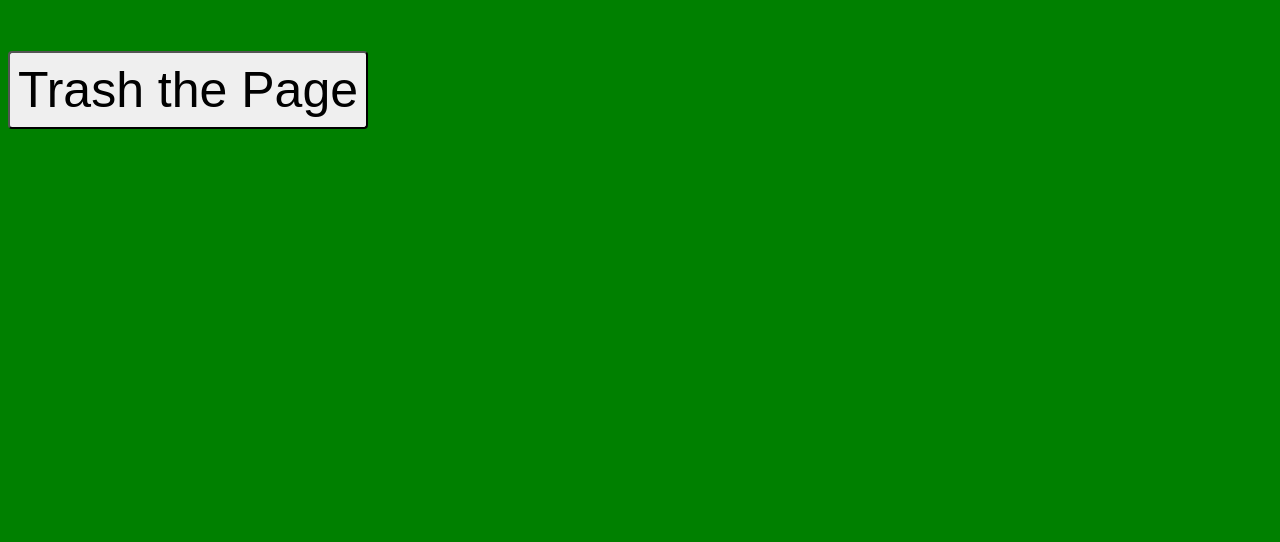
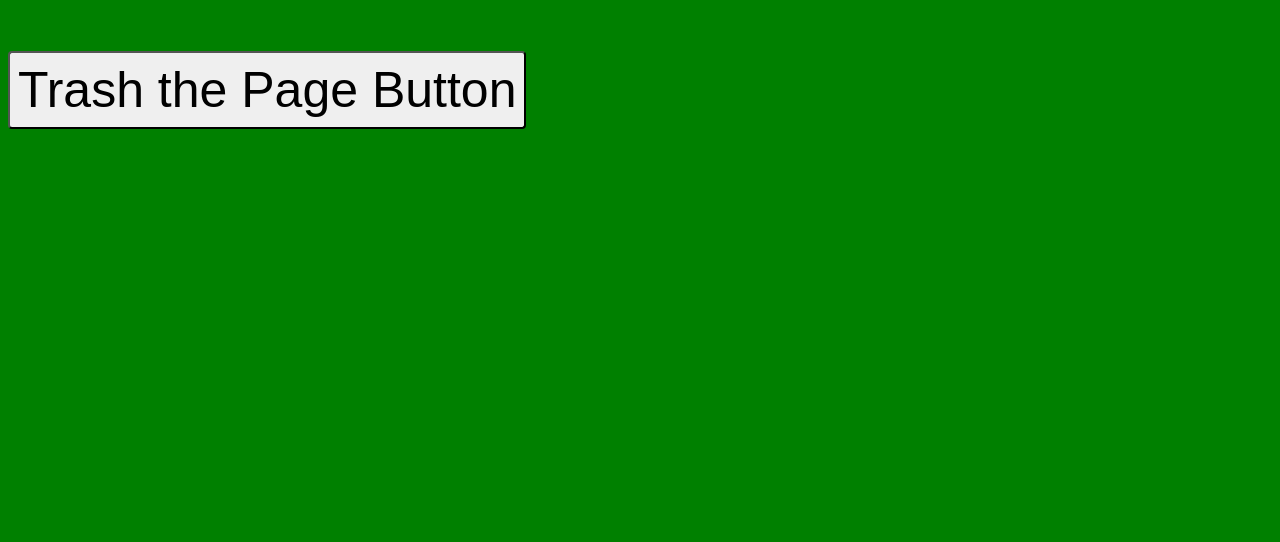
Before and after one commit to 15e1636715e16367/firstWebsite1, a plain HTML site: page second.html in a window 1280 px wide. Shown: the part 258-800 px from the top of the page. Drawn offline with Linux system fonts and the light colour scheme.

Commit message:
Changed the document write button

```diff
--- a/second.html
+++ b/second.html
@@ -9,7 +9,7 @@
 
 
 
-    <button onclick="onClickTrash()">Trash the Page</button>
+    <button onclick="onClickTrash()">Trash the Page Button</button>
 
 
 
```
